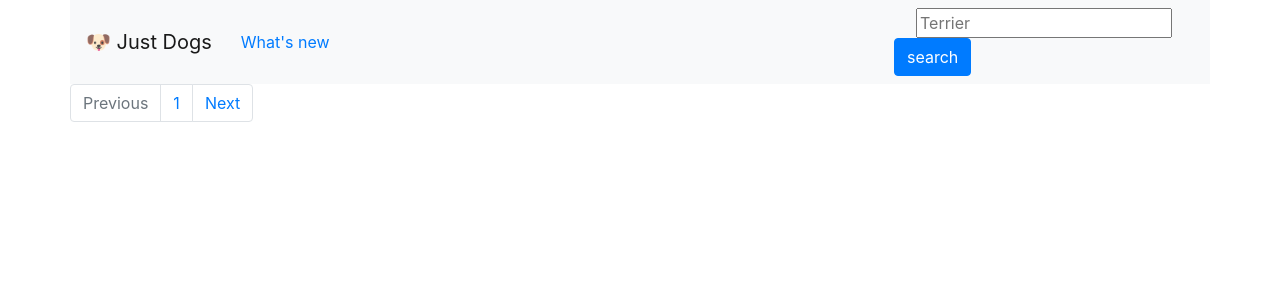
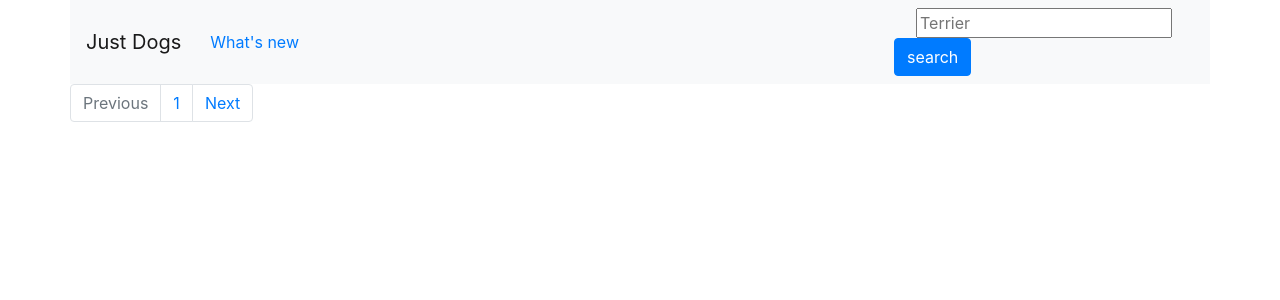
Before and after one commit to hapticPaper/allthedogs, a Flask app: page / in a window 1280 px wide. Shown: the top 300 px of the page. Run offline with Flask 3, Linux system fonts and the light colour scheme; data that the repository does not hold is empty; some libraries are stand-ins or nearby versions.

Commit message:
chore(ui): remove emoji from new navbar anchors for consistency

```diff
--- a/templates/index.html
+++ b/templates/index.html
@@ -35,7 +35,7 @@
             <div class='row'>
 
                 <nav class="navbar navbar-light bg-light" style="width:100%; display:flex; justify-content:space-between; align-items:center;">
-                  <a class="navbar-brand" href="/" style="margin-right:16px;">🐶 Just Dogs</a>
+                  <a class="navbar-brand" href="/" style="margin-right:16px;">Just Dogs</a>
                   <a class="btn btn-link" href="/updates" style="margin-right:auto;">What's new</a>
 
 
--- a/templates/updates.html
+++ b/templates/updates.html
@@ -10,7 +10,7 @@
   <body>
     <div class="container">
       <nav class="navbar navbar-light bg-light" style="justify-content:space-between; align-items:center;">
-        <a class="navbar-brand" href="/">🐶 Just Dogs</a>
+        <a class="navbar-brand" href="/">Just Dogs</a>
         <a class="btn btn-link" href="/">Back to breeds</a>
       </nav>
       <div class="row">
```
